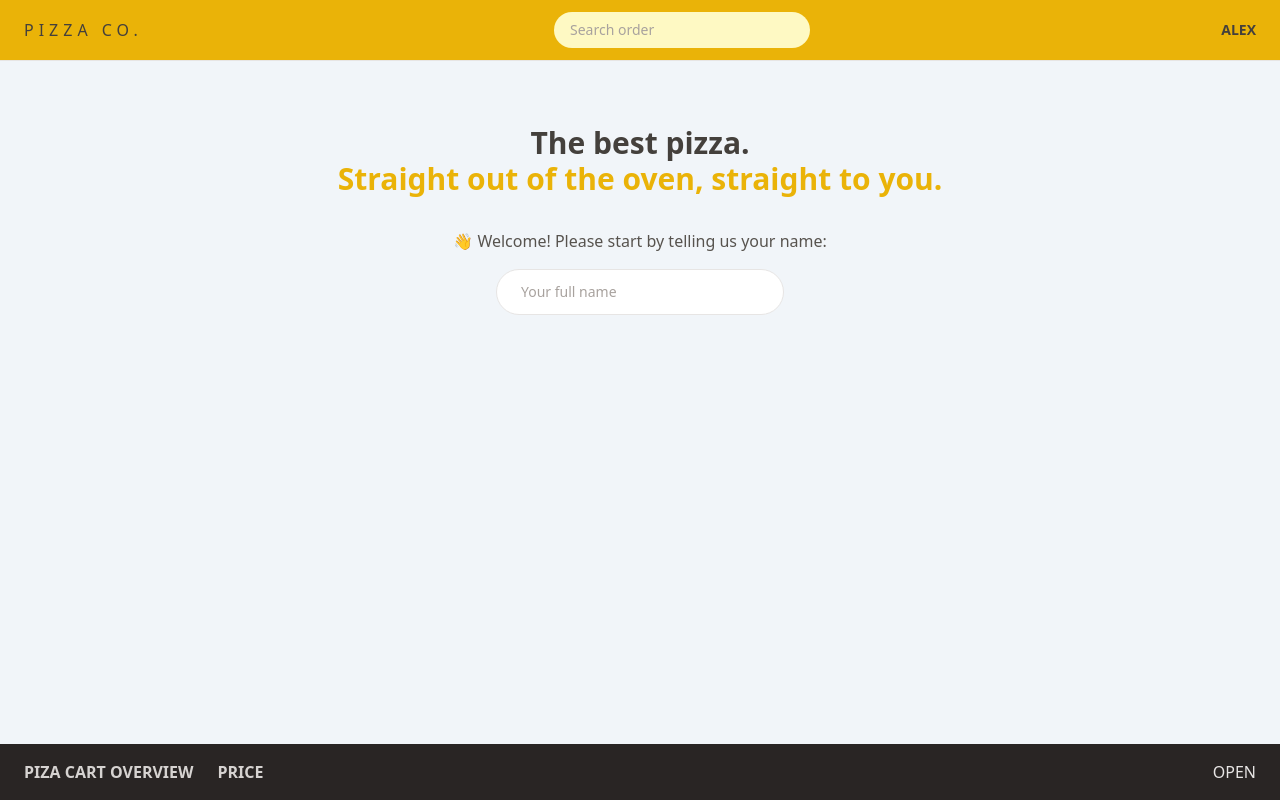
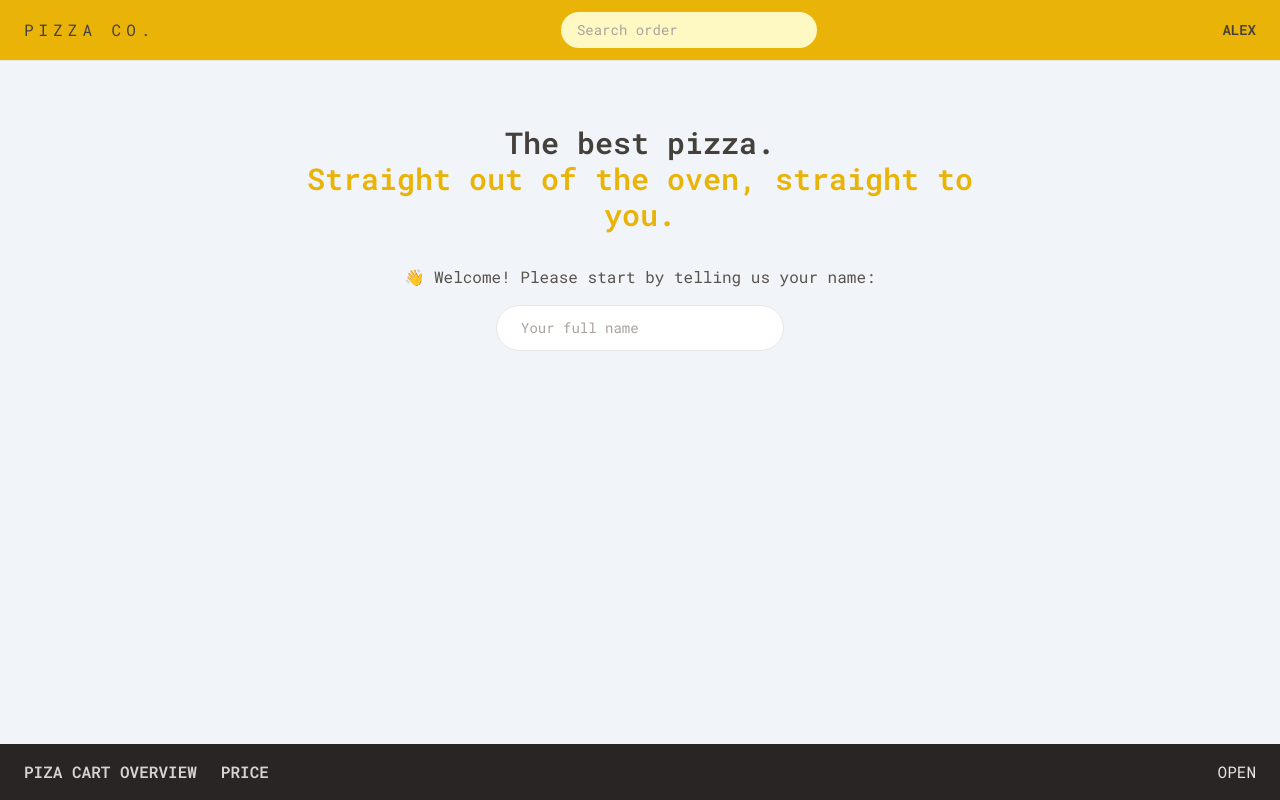
Before and after one commit to Kvantin17/Pizza, a React (Vite) app: page / in a window 1280 px wide. Built offline with nearby package versions, Linux system fonts and the light colour scheme.

Commit message:
add font

```diff
--- a/index.html
+++ b/index.html
@@ -3,6 +3,13 @@
   <head>
     <meta charset="UTF-8" />
     <link rel="icon" type="image/svg+xml" href="/vite.svg" />
+    <link rel="preconnect" href="https://fonts.googleapis.com" />
+    <link rel="preconnect" href="https://fonts.gstatic.com" crossorigin />
+    <link
+      href="https://fonts.googleapis.com/css2?family=Roboto+Mono:ital,wght@0,100..700;1,100..700&display=swap"
+      rel="stylesheet"
+    />
+
     <meta name="viewport" content="width=device-width, initial-scale=1.0" />
     <title>Vite + React</title>
   </head>
--- a/tailwind.config.js
+++ b/tailwind.config.js
@@ -1,8 +1,15 @@
 /** @type {import('tailwindcss').Config} */
 export default {
-  content: ["./index.html", "./src/**/*.{js,ts,jsx,tsx}"],
+  content: ['./index.html', './src/**/*.{js,ts,jsx,tsx}'],
   theme: {
-    extend: {},
+    fontFamily: {
+      sans: 'Roboto Mono, monospace',
+    },
+    extend: {
+      height: {
+        screen: '100dvh',
+      },
+    },
   },
   plugins: [],
 };
```
